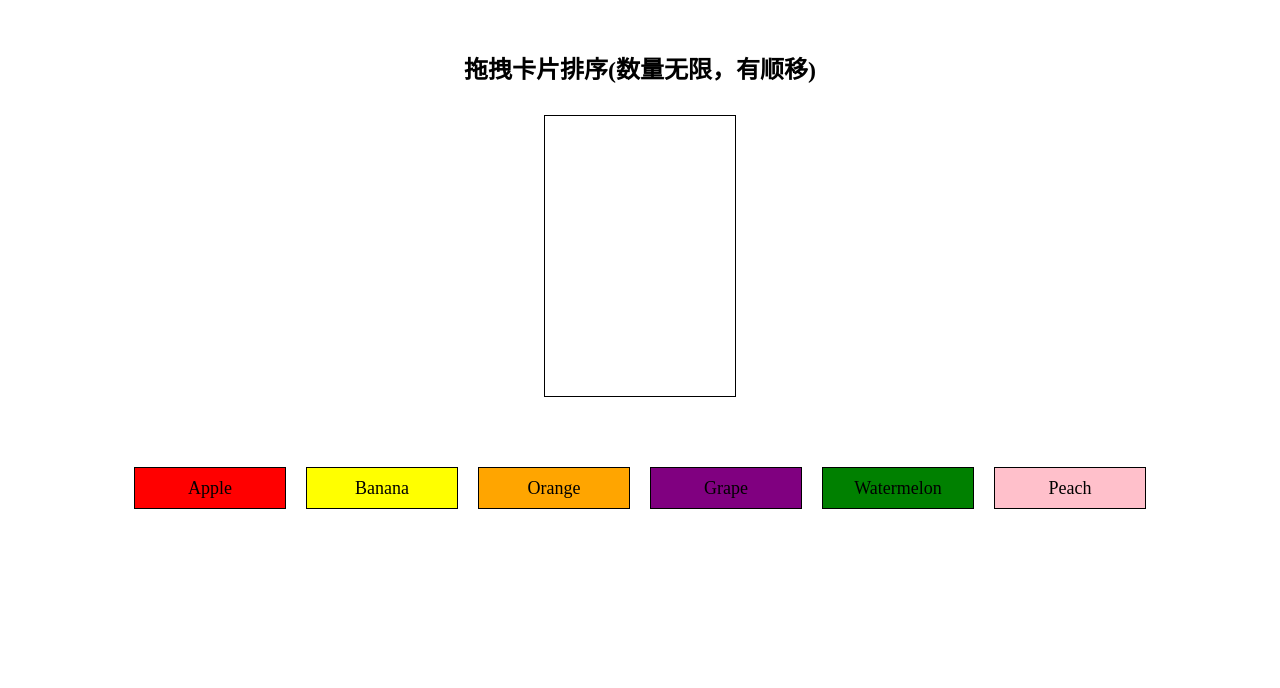
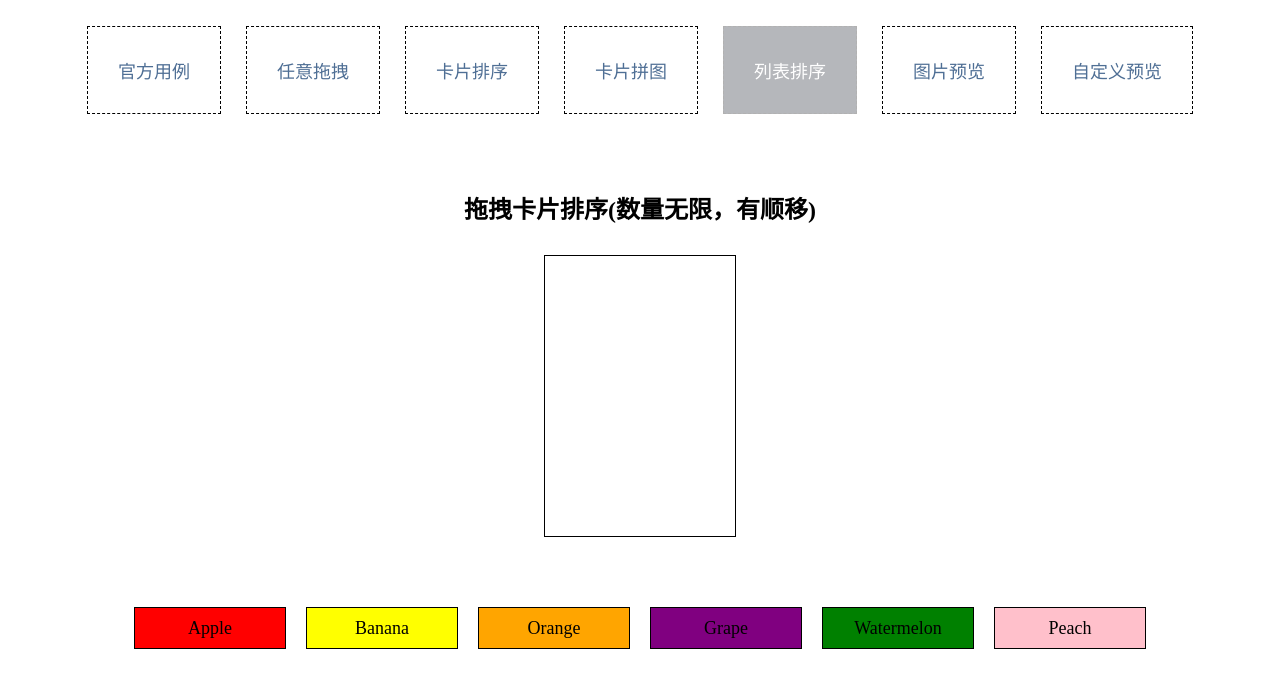
Before and after one commit to X-leaf7/react-dnd-examples, a React (Create React App) app: page /#/listSort in a window 1280 px wide. Shown: the top 688 px of the page. Built offline with nearby package versions, Linux system fonts and the light colour scheme.

Commit message:
feat:路由配置

```diff
--- a/src/components/App.tsx
+++ b/src/components/App.tsx
@@ -1,26 +1,19 @@
 import React from 'react';
 import './App.scss';
 import { HashRouter as Router, Route, Routes } from 'react-router-dom';
-import Chess from './Chess';
-import ArbitrarilyDrag from './arbitrarilyDrag';
-import CardSort from './cardSort';
-import CardAssemble from './cardAssemble';
-import ListSort from './listSort';
-import DragPreviewImg from './dragPreviewImg';
-import DragPreviewDom from './dragPreviewDom';
+import { routes } from './routes';
+import Nav from './base/nav';
 
 function App({ ...props }) {
   return (
     <div className='app'>
       <Router>
+      <Nav/>
         <Routes>
-          <Route path={'/chess'} element={<Chess />} />
-          <Route path={'/word'} element={<ArbitrarilyDrag />} />
-          <Route path={'/cardSort'} element={<CardSort />} />
-          <Route path={'/dragCardSort'} element={<CardAssemble />} />
-          <Route path={'/listSort'} element={<ListSort />} />
-          <Route path={'/dragPreviewImg'} element={<DragPreviewImg />} />
-          <Route path={'/'} element={<DragPreviewDom/>} />
+          {routes.map((each) => {
+            const { Component, url } = each;
+            return <Route path={url} key={url} element={<Component />} />;
+          })}
         </Routes>
       </Router>
     </div>
--- a/src/components/arbitrarilyDrag/index.tsx
+++ b/src/components/arbitrarilyDrag/index.tsx
@@ -46,7 +46,7 @@ class WordClassification extends React.Component {
     return (
       <DndProvider backend={HTML5Backend}>
         <div className='word-container'>
-          <h2>词语分类</h2>
+          <h2>任意拖拽</h2>
           <div className='word_drop_group'>
             {Classifications.map((each, index) => (
               <Classification {...each} key={'classification' + index} />
--- /dev/null
+++ b/src/components/base/nav/index.scss
@@ -0,0 +1,25 @@
+.nav-container {
+  height: 80px;
+  width: 100%;
+  display: flex;
+  align-items: center;
+  justify-content: center;
+  margin: 30px 0;
+
+  .link_btn {
+    padding: 30px;
+    border: 1px dashed black;
+    font-size: 18px;
+    color: #4f6f95;
+
+    &--active {
+      background-color: #0d1320;
+      color: white;
+      opacity: 0.3;
+    }
+  }
+
+  .link_btn + .link_btn {
+    margin-left: 25px;
+  }
+}
--- /dev/null
+++ b/src/components/base/nav/index.tsx
@@ -0,0 +1,33 @@
+import React, { useEffect } from 'react';
+import { useLocation, useNavigate } from 'react-router-dom';
+import { routes } from '../../routes';
+import './index.scss';
+
+const initUrl = '/listSort';
+const Nav = () => {
+  let navigate = useNavigate();
+  let location = useLocation();
+  const handleChangeRoute = (url: string) => {
+    navigate(url);
+  };
+
+  useEffect(() => {
+    navigate(initUrl);
+  }, []);
+
+  return (
+    <div className='nav-container'>
+      {routes.map((each, index) => (
+        <div
+          className={`link_btn ${location.pathname === each.url && 'link_btn--active'}`}
+          onClick={() => handleChangeRoute(each.url)}
+          key={'link' + index}
+        >
+          {each.title}
+        </div>
+      ))}
+    </div>
+  );
+};
+
+export default Nav;
--- a/src/components/cardAssemble/index.scss
+++ b/src/components/cardAssemble/index.scss
@@ -9,7 +9,6 @@
   .card_drop_group {
     margin-top: 30px;
     height: 240px;
-    // width: 600px;
     padding: 20px;
     border: 1px solid black;
     display: flex;
--- a/src/components/cardAssemble/index.tsx
+++ b/src/components/cardAssemble/index.tsx
@@ -8,23 +8,23 @@ import './index.scss';
 const CARD_INIT_ARR = [
   {
     id: 1,
-    text: '000',
+    text: '她',
   },
   {
     id: 2,
-    text: '111',
+    text: '我的',
   },
   {
     id: 3,
-    text: '222',
+    text: '唯一',
   },
   {
     id: 4,
-    text: '333',
+    text: '是',
   },
   {
     id: 5,
-    text: '444',
+    text: '现在',
   },
 ];
 
@@ -51,11 +51,7 @@ class CardSort extends React.Component<any, any> {
     let moveDragItem: any = null;
     if (!dropId) {
       if (dragCardList.length === 5) return;
-
-      [moveDragItem, dropCardList] = this.removeDropItemById(dragId, dropCardList);
-
-      dragCardList.push(moveDragItem);
-      dragCardList = dragCardList.sort((pre: any, next: any) => pre.id - next.id);
+      this.dragItemBack(dragId);
     } else {
       let beginDragId = -1;
       [moveDragItem, dragCardList] = this.removeDragItemById(dragId, dragCardList);
@@ -73,10 +69,22 @@ class CardSort extends React.Component<any, any> {
         }
         return item;
       });
+      this.setState({ dragCardList, dropCardList });
     }
+  }
+
+  // 从drop列表将drag拖拽回去
+  dragItemBack(dragId: number) {
+    let { dragCardList, dropCardList } = this.state;
+    let moveDragItem = null;
+    [moveDragItem, dropCardList] = this.removeDropItemById(dragId, dropCardList);
+
+    dragCardList.push(moveDragItem);
+    dragCardList = dragCardList.sort((pre: any, next: any) => pre.id - next.id);
     this.setState({ dragCardList, dropCardList });
   }
 
+  // 根据id从drop列表中删除drop
   removeDropItemById(itemId: any, dropCardList: any) {
     let moveDragItem: any = null;
     let dropId = -1;
@@ -91,6 +99,7 @@ class CardSort extends React.Component<any, any> {
     return [moveDragItem, newDropCardList, dropId];
   }
 
+  // 根据id从drag列表中删除drag
   removeDragItemById(itemId: any, dragCardList: any) {
     let moveDragItem: any = null;
     dragCardList = dragCardList.filter((item: any) => {
@@ -108,7 +117,7 @@ class CardSort extends React.Component<any, any> {
     return (
       <DndProvider backend={HTML5Backend}>
         <div className='scard-container'>
-          <h2>拖拽卡片排序</h2>
+          <h2>卡片拼图</h2>
           <DropSquare dropCardList={dropCardList} updateDragAndDrop={this.updateDragAndDrop} />
           <DragSquare dragCardList={dragCardList} updateDragAndDrop={this.updateDragAndDrop} />
         </div>
--- /dev/null
+++ b/src/components/routes.ts
@@ -0,0 +1,44 @@
+import Chess from './Chess';
+import ArbitrarilyDrag from './arbitrarilyDrag';
+import CardSort from './cardSort';
+import CardAssemble from './cardAssemble';
+import ListSort from './listSort';
+import DragPreviewImg from './dragPreviewImg';
+import DragPreviewDom from './dragPreviewDom';
+export const routes = [
+  {
+    url: '/chess',
+    title: '官方用例',
+    Component: Chess,
+  },
+  {
+    url: '/word',
+    title: '任意拖拽',
+    Component: ArbitrarilyDrag,
+  },
+  {
+    url: '/cardSort',
+    title: '卡片排序',
+    Component: CardSort,
+  },
+  {
+    url: '/cardAssemble',
+    title: '卡片拼图',
+    Component: CardAssemble,
+  },
+  {
+    url: '/listSort',
+    title: '列表排序',
+    Component: ListSort,
+  },
+  {
+    url: '/dragPreviewImg',
+    title: '图片预览',
+    Component: DragPreviewImg,
+  },
+  {
+    url: '/dragPreviewDom',
+    title: '自定义预览',
+    Component: DragPreviewDom,
+  },
+];
```
